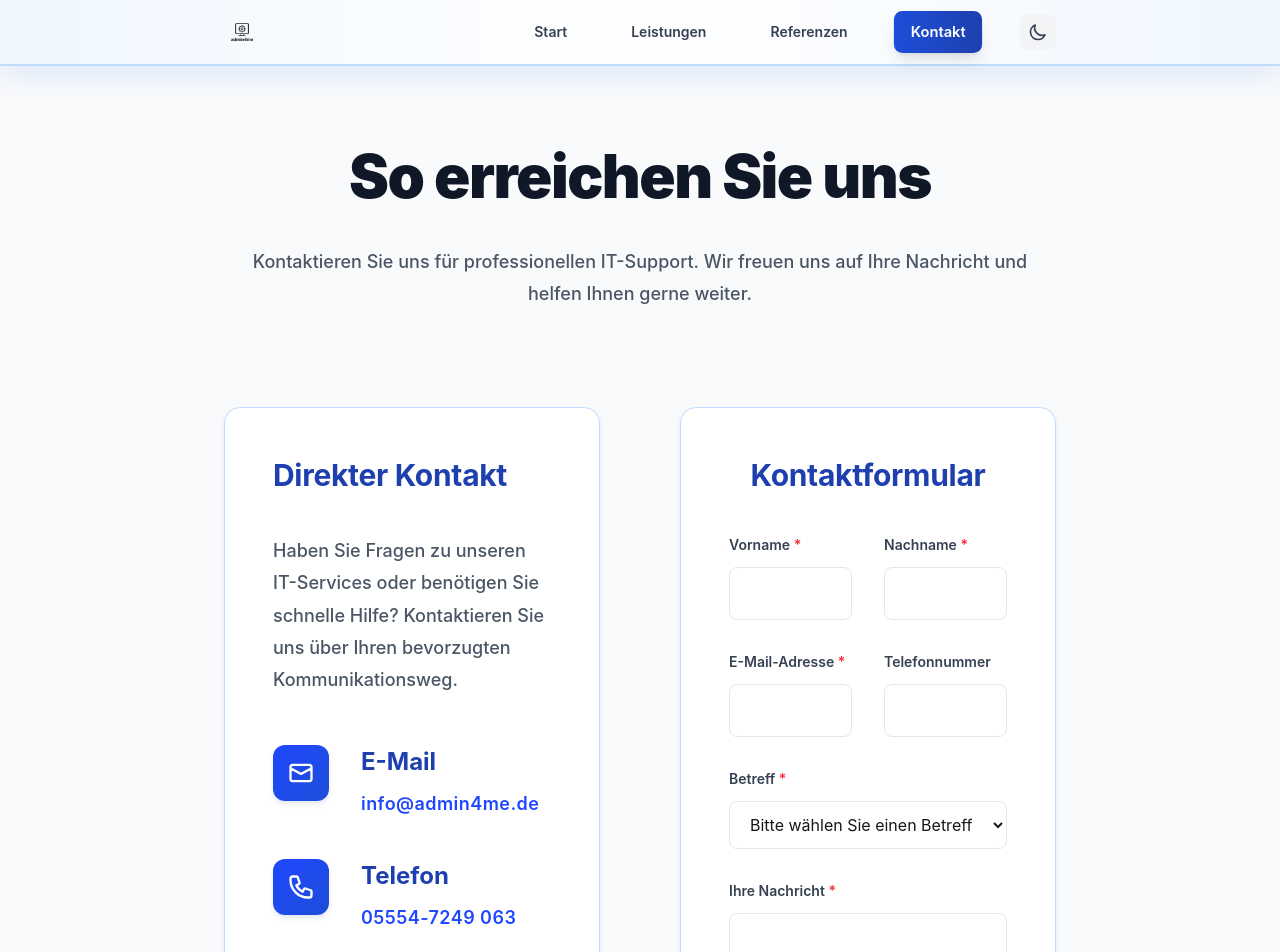
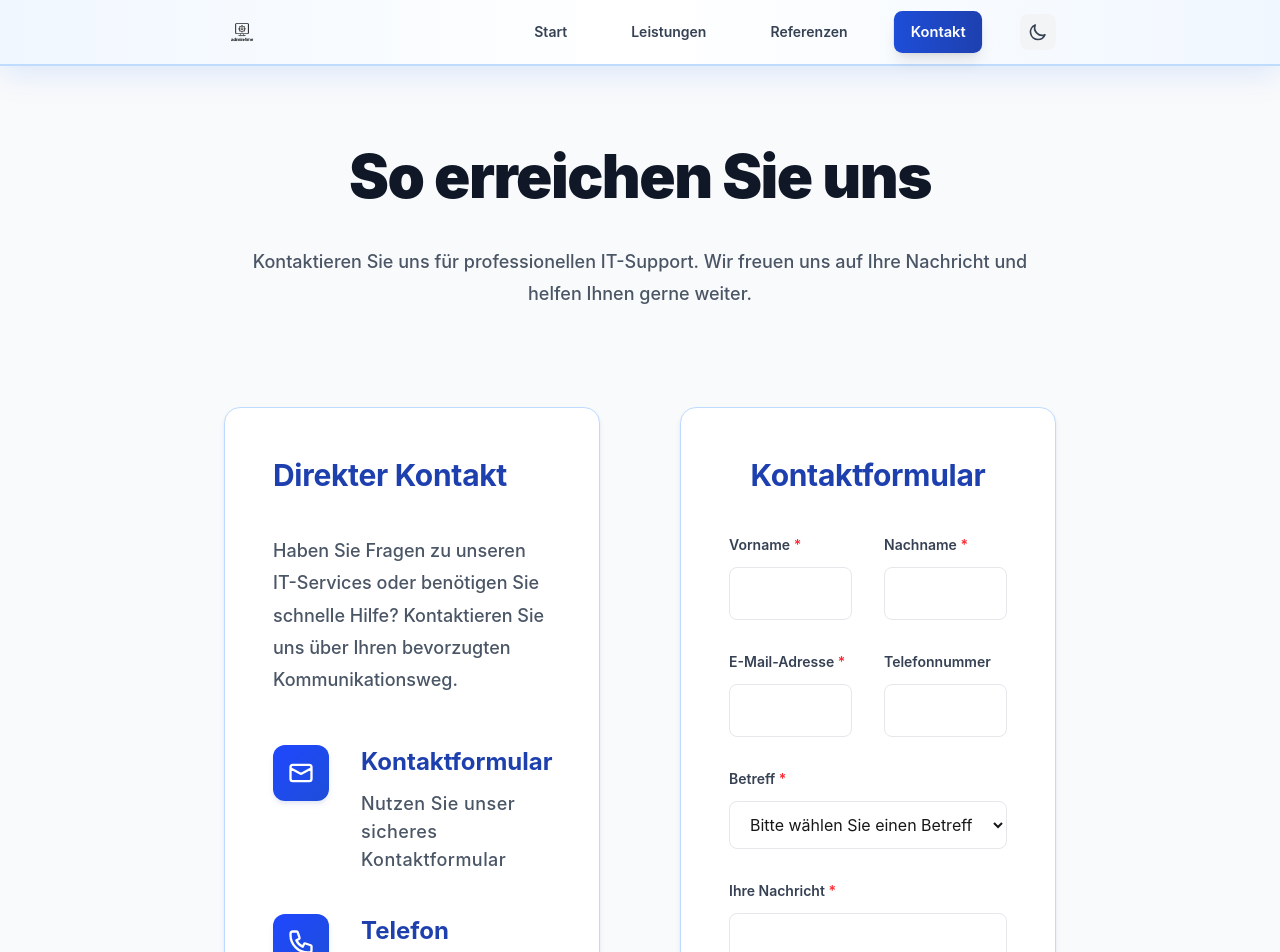
Before and after one commit to Remodops/admin4me, a Next.js app: page /kontakt in a window 1280 px wide. Shown: the top 952 px of the page. Built offline with nearby package versions, Linux system fonts and the light colour scheme.

Commit message:
Mailadresse für Spamschutz entfernt

```diff
--- a/src/app/kontakt/page.tsx
+++ b/src/app/kontakt/page.tsx
@@ -136,15 +136,11 @@ export default function Kontakt() {
               </div>
               <div className="text-center lg:text-left">
                 <h3 className="heading-sm text-professional dark:text-white mb-3">
-                  E-Mail
+                  Kontaktformular
                 </h3>
-                <a
-                  href="mailto:info@admin4me.de"
-                  className="text-accent dark:text-blue-400 hover:text-professional dark:hover:text-blue-300 transition-all duration-200 font-semibold text-lg tracking-wide"
-                  aria-label="E-Mail an info@admin4me.de senden"
-                >
-                  info@admin4me.de
-                </a>
+                <p className="text-gray-600 dark:text-gray-300 font-medium text-lg tracking-wide">
+                  Nutzen Sie unser sicheres Kontaktformular
+                </p>
               </div>
             </div>
 
```
